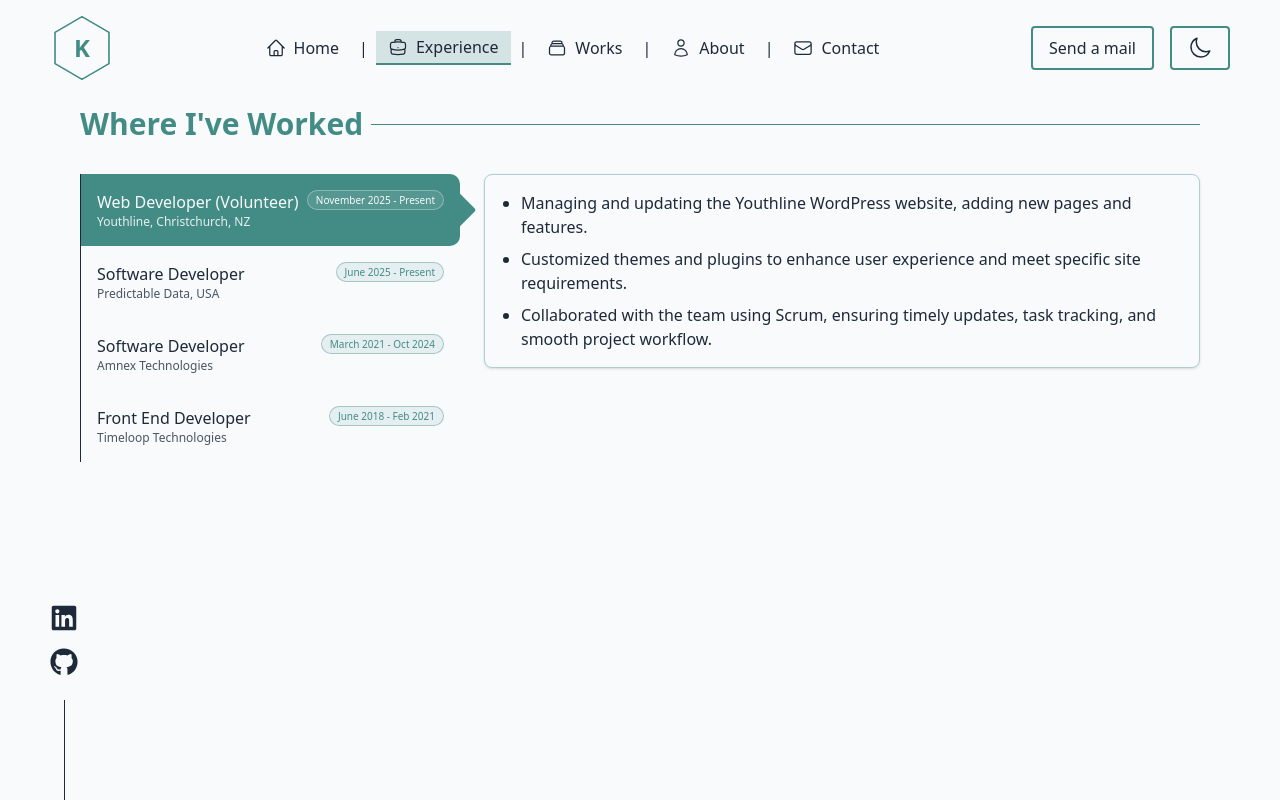
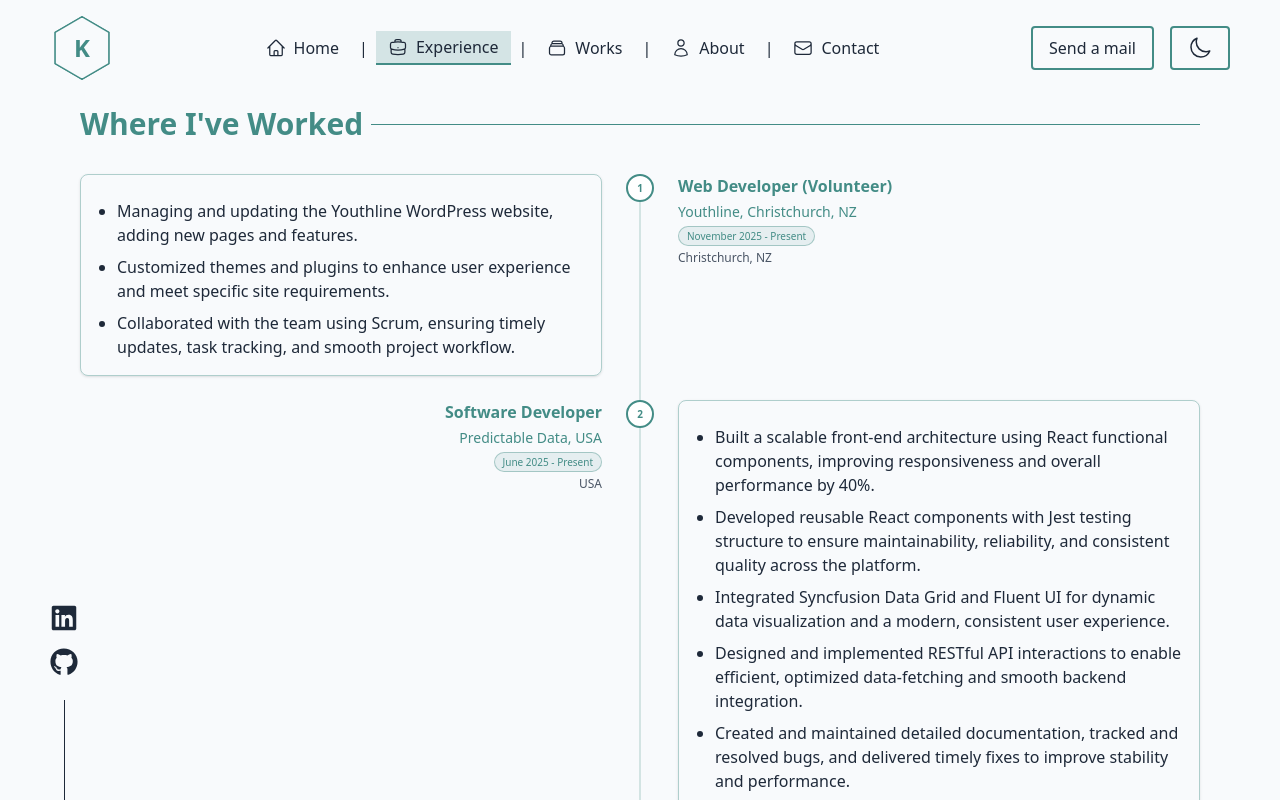
Before and after one commit to KinjalHirapara/portfolio, a React (Vite) app: page /experience in a window 1280 px wide. Built offline with nearby package versions, Linux system fonts and the light colour scheme.

Commit message:
Added experience section.

```diff
--- a/src/components/Experience.tsx
+++ b/src/components/Experience.tsx
@@ -1,10 +1,20 @@
-import React, { useState } from "react";
+import React from "react";
 import { experiences } from "../constants";
-import { motion, AnimatePresence } from "framer-motion";
-import { detailVariants } from "../utils/motion";
+import { motion } from "framer-motion";
 
 const Experience: React.FC = () => {
-  const [selectedExperience, setSelectedExperience] = useState(0);
+  const cardVariants = {
+    hidden: (direction: number) => ({
+      opacity: 0,
+      x: direction,
+    }),
+    visible: {
+      opacity: 1,
+      x: 0,
+      transition: { duration: 0.5, ease: "easeOut" },
+    },
+  };
+
   return (
     <section className="max-w-6xl mx-auto px-4 py-[50px] lg:pt-[10px] lg:pb-[0px] flex flex-col mobile-landscape-padding">
       <motion.div
@@ -17,23 +27,34 @@ const Experience: React.FC = () => {
           <span className="flex-1 h-px bg-primary"></span>
         </h2>
       </motion.div>
-      {/* Mobile & tablet (incl. iPad): stacked cards, no internal scroll */}
-      <div className="flex flex-col gap-4 xl:hidden">
-        {experiences.map((exp) => (
+      <div className="flex flex-col gap-4 md:hidden">
+        {experiences.map((exp, index) => {
+          const direction = index % 2 === 0 ? -60 : 60;
+          return (
             <motion.div
               key={`${exp.title}-${exp.company}`}
-            className="p-4 rounded-lg border border-primary/40 shadow-sm overflow-visible max-h-none"
-            variants={detailVariants()}
-            initial="initial"
-            animate="animate"
-            transition={{ duration: 0.4 }}
+              className="rounded-lg border border-primary/40 p-4 shadow-sm"
+              variants={cardVariants}
+              custom={direction}
+              initial="hidden"
+              whileInView="visible"
+              viewport={{ once: false, amount: 0.3 }}
             >
               <div className="flex items-start justify-between gap-4 mb-2">
                 <div className="flex-1 min-w-0">
-                <h3 className="text-lg font-semibold truncate">{exp.title}</h3>
-                {(exp.company || exp.city) && (
+                  {exp.title && (
+                    <h3 className="text-lg font-semibold truncate">
+                      {exp.title}
+                    </h3>
+                  )}
+                  {exp.company && (
+                    <p className="text-sm font-medium text-primary truncate">
+                      {exp.company}
+                    </p>
+                  )}
+                  {exp.city && (
                     <p className="text-gray-600 dark:text-gray-400 text-sm truncate">
-                    {[exp.company, exp.city].filter(Boolean).join(" - ")}
+                      {exp.city}
                     </p>
                   )}
                 </div>
@@ -49,79 +70,135 @@ const Experience: React.FC = () => {
                 ))}
               </ul>
             </motion.div>
-        ))}
+          );
+        })}
       </div>
 
-      {/* Desktop (xl+): original tab + details layout */}
-      <div className="hidden xl:flex xl:flex-row gap-2">
-        <div className="shrink-0 w-full md:w-[380px]">
-          <ul className="border-s-1">
-            {experiences.map((exp, index) => (
-              <li
-                className={`relative tab-menu ${
-                  selectedExperience === index ? "tab-active-triangle" : ""
-                }`}
-                key={exp.title}
-                onClick={() => setSelectedExperience(index)}
+      <div className="relative hidden flex-col gap-6 md:flex">
+        <div className="absolute left-1/2 top-0 h-full w-px -translate-x-1/2 bg-primary/40" />
+        {experiences.map((exp, index) => {
+          const direction = index % 2 === 0 ? -60 : 60;
+          const isLeft = index % 2 === 0;
+          const showMeta = exp.title || exp.duration || exp.city;
+          return (
+            <div
+              key={`${exp.title}-${exp.company}`}
+              className="grid w-full grid-cols-[minmax(0,1fr)_auto_minmax(0,1fr)] items-start gap-6"
             >
-                <button
-                  className={`relative z-[9999999999] flex items-start justify-between gap-2 p-4 cursor-pointer transition w-full rounded-tr-[10px] rounded-br-[10px] ${
-                    selectedExperience === index
-                      ? "bg-primary text-textLight"
-                      : ""
-                  }`}
+              {isLeft ? (
+                <>
+                  <div className="flex justify-end">
+                    <motion.div
+                      className="w-full max-w-xl rounded-lg border border-primary/40 p-4 shadow-sm"
+                      variants={cardVariants}
+                      custom={direction}
+                      initial="hidden"
+                      whileInView="visible"
+                      viewport={{ once: false, amount: 0.3 }}
                     >
-                  <div className="flex flex-col text-left shrink-0">
-                    <span className="font-medium">{exp.title}</span>
+                      <ul className="mt-2 list-disc pl-5 space-y-2">
+                        {exp.responsibilities.map((item, idx) => (
+                          <li key={idx}>{item}</li>
+                        ))}
+                      </ul>
+                    </motion.div>
+                  </div>
+                  <div className="flex justify-center">
+                    <span className="flex h-7 w-7 items-center justify-center rounded-full border-2 border-primary bg-white text-[10px] font-semibold text-primary dark:bg-black z-[1]">
+                      {index + 1}
+                    </span>
+                  </div>
+                  {showMeta && (
+                    <motion.div
+                      className="text-left"
+                      variants={cardVariants}
+                      custom={direction}
+                      initial="hidden"
+                      whileInView="visible"
+                      viewport={{ once: false, amount: 0.3 }}
+                    >
+                      {exp.title && (
+                        <div className="text-base font-semibold text-primary">
+                          {exp.title}
+                        </div>
+                      )}
                       {exp.company && (
-                      <span
-                        className={`text-xs ${
-                          selectedExperience === index
-                            ? "opacity-90"
-                            : "text-gray-600 dark:text-gray-400"
-                        }`}
-                      >
+                        <div className="mt-1 text-sm font-medium text-primary">
                           {exp.company}
-                      </span>
+                        </div>
                       )}
-                  </div>
                       {exp.duration && (
-                    <span
-                      className={`text-[10px] leading-none px-2 py-1 rounded-full border whitespace-nowrap ${
-                        selectedExperience === index
-                          ? "border-white/30 bg-white/10 text-textLight"
-                          : "border-primary/40 bg-primary/10 text-primary"
-                      }`}
-                    >
+                        <span className="mt-1 inline-flex text-[10px] leading-none px-2 py-1 rounded-full border whitespace-nowrap border-primary/40 bg-primary/10 text-primary">
                           {exp.duration}
                         </span>
                       )}
-                </button>
-              </li>
+                      {exp.city && (
+                        <div className="mt-1 text-xs text-gray-600 dark:text-gray-400">
+                          {exp.city}
+                        </div>
+                      )}
+                    </motion.div>
+                  )}
+                </>
+              ) : (
+                <>
+                  {showMeta && (
+                    <motion.div
+                      className="text-right"
+                      variants={cardVariants}
+                      custom={direction}
+                      initial="hidden"
+                      whileInView="visible"
+                      viewport={{ once: false, amount: 0.3 }}
+                    >
+                      {exp.title && (
+                        <div className="text-base font-semibold text-primary">
+                          {exp.title}
+                        </div>
+                      )}
+                      {exp.company && (
+                        <div className="mt-1 text-sm font-medium text-primary">
+                          {exp.company}
+                        </div>
+                      )}
+                      {exp.duration && (
+                        <span className="mt-1 inline-flex text-[10px] leading-none px-2 py-1 rounded-full border whitespace-nowrap border-primary/40 bg-primary/10 text-primary">
+                          {exp.duration}
+                        </span>
+                      )}
+                      {exp.city && (
+                        <div className="mt-1 text-xs text-gray-600 dark:text-gray-400">
+                          {exp.city}
+                        </div>
+                      )}
+                    </motion.div>
+                  )}
+                  <div className="flex justify-center">
+                    <span className="flex h-7 w-7 items-center justify-center rounded-full border-2 border-primary bg-white text-[10px] font-semibold text-primary dark:bg-black z-[1]">
+                      {index + 1}
+                    </span>
+                  </div>
+                  <div className="flex justify-start">
+                    <motion.div
+                      className="w-full max-w-xl rounded-lg border border-primary/40 p-4 shadow-sm"
+                      variants={cardVariants}
+                      custom={direction}
+                      initial="hidden"
+                      whileInView="visible"
+                      viewport={{ once: false, amount: 0.3 }}
+                    >
+                      <ul className="mt-2 list-disc pl-5 space-y-2">
+                        {exp.responsibilities.map((item, idx) => (
+                          <li key={idx}>{item}</li>
                         ))}
                       </ul>
+                    </motion.div>
                   </div>
-        <div className="pl-4 md:flex-1">
-          <AnimatePresence mode="wait">
-            <motion.div
-              key={selectedExperience}
-              className="p-4 rounded-lg border border-primary/40 shadow-sm xl:overflow-y-auto xl:max-h-[60vh]"
-              variants={detailVariants()}
-              initial="initial"
-              animate="animate"
-              exit="exit"
-              transition={{ duration: 0.4 }}
-            >
-              <ul className="list-disc pl-5 space-y-2">
-                {experiences[selectedExperience].responsibilities.map(
-                  (item, index) => (
-                    <li key={index}>{item}</li>
-                  )
+                </>
               )}
-              </ul>
-            </motion.div>
-          </AnimatePresence>
             </div>
+          );
+        })}
       </div>
     </section>
   );
--- a/src/constants/index.tsx
+++ b/src/constants/index.tsx
@@ -111,18 +111,20 @@ export const skills = [
 
 export const experiences = [
   {
-    title: " Web Developer (Volunteer)",
+    title: "Web Developer (Volunteer)",
     company: "Youthline, Christchurch, NZ",
+    city: "Christchurch, NZ",
     duration: "November 2025 - Present",
     responsibilities: [
-      "Managing and updating  the Youthline WordPress website, adding new pages and features.",
+      "Managing and updating the Youthline WordPress website, adding new pages and features.",
       "Customized themes and plugins to enhance user experience and meet specific site requirements.",
-      "Collaborated with the team using Scrum, ensuring  timely updates, task tracking, and smooth project workflow.",
+      "Collaborated with the team using Scrum, ensuring timely updates, task tracking, and smooth project workflow.",
     ],
   },
   {
     title: "Software Developer",
-    company: " Predictable Data, USA",
+    company: "Predictable Data, USA",
+    city: "USA",
     duration: "June 2025 - Present",
     responsibilities: [
       "Built a scalable front-end architecture using React functional components, improving responsiveness and overall performance by 40%.",
```
Lines whose indentation alone changed are shown as unchanged.
